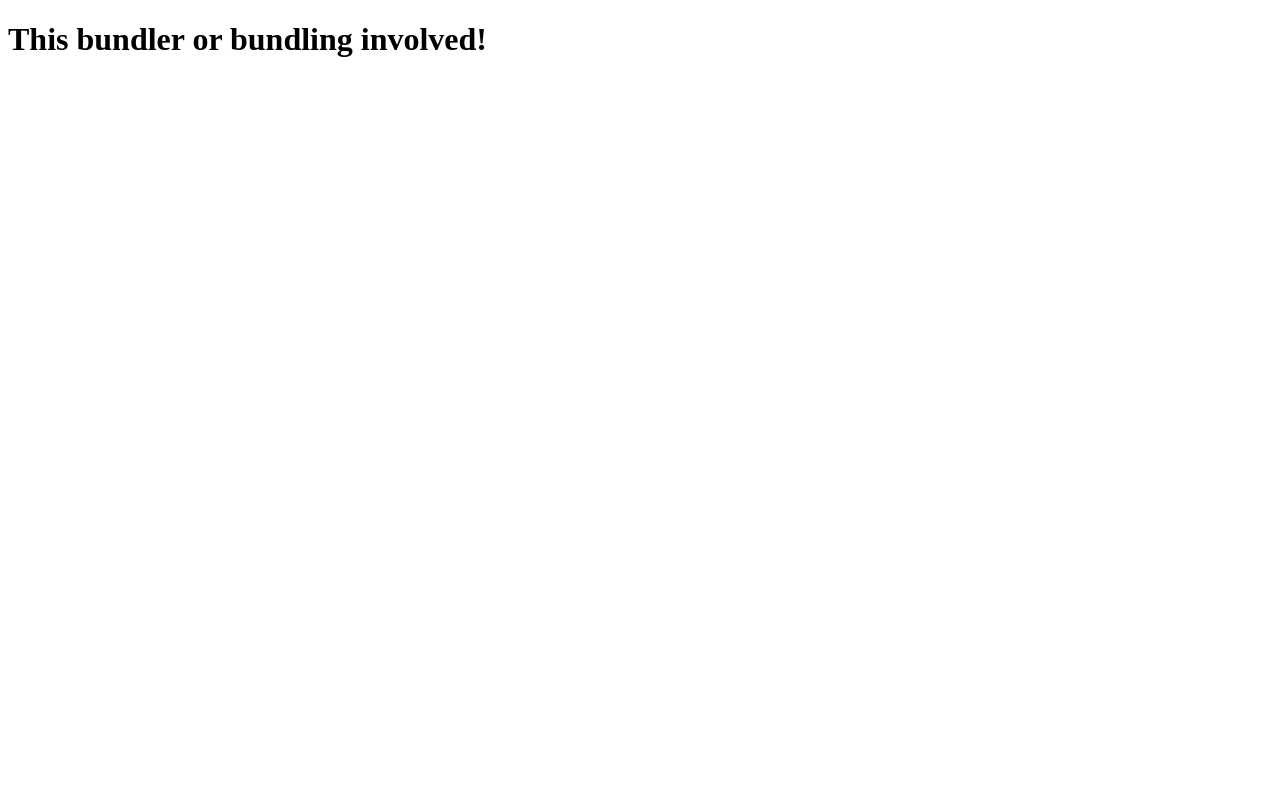
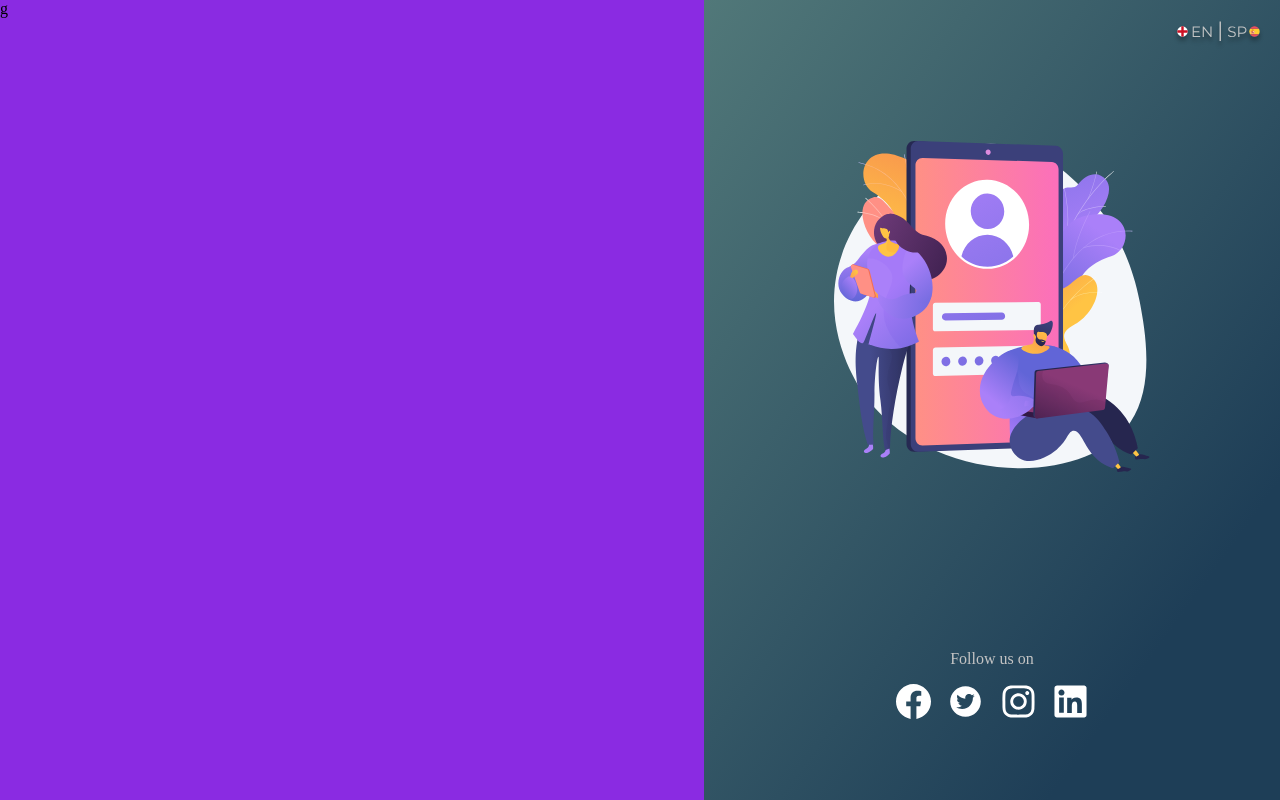
Before and after one commit to codesandboxInnogenio/FrontEnd-Day-One-Assignment, a website: page index.html in a window 1280 px wide. Drawn offline with Linux system fonts and the light colour scheme.

Commit message:
left container images, media icons and background are set out.

```diff
--- a/index.html
+++ b/index.html
@@ -5,8 +5,45 @@
     <meta name="viewport" content="width=device-width, initial-scale=1.0" />
     <meta http-equiv="X-UA-Compatible" content="ie=edge" />
     <title>Static Template</title>
+    <link rel="stylesheet" href="style.css" />
+
+    <link rel="preconnect" href="https://fonts.googleapis.com" />
+    <link rel="preconnect" href="https://fonts.gstatic.com" crossorigin />
+    <link
+      href="https://fonts.googleapis.com/css2?family=Montserrat:wght@500&display=swap"
+      rel="stylesheet"
+    />
   </head>
   <body>
-    <h1>This bundler or bundling involved!</h1>
+    <div class="CompleteLayout">
+      <div class="leftContainer">g</div>
+      <div class="rightContainer">
+        <div class="image">
+          <img src="resources/avatar.svg" alt="avatar" width="100%" />
+        </div>
+
+        <div class="media">
+          <div class="followUs">Follow us on</div>
+
+          <div class="icons">
+            <div class="facebook">
+              <img src="/resources/fb.svg" alt="facebook" />
+            </div>
+            <div class="twitter">
+              <img src="/resources/tw.svg" alt="twitter" />
+            </div>
+            <div class="instagram">
+              <img src="/resources/instagram.svg" alt="instagram" />
+            </div>
+            <div class="linkedin">
+              <img src="/resources/linkedin.svg" alt="linkedin" />
+            </div>
+          </div>
+        </div>
+        <div class="flag">
+          <img src="/resources/flagsIcon.svg" alt="flags" />
+        </div>
+      </div>
+    </div>
   </body>
 </html>
--- /dev/null
+++ b/style.css
@@ -0,0 +1,48 @@
+body {
+  margin: 0%;
+  height: 100vh;
+}
+.CompleteLayout {
+  height: 100vh;
+  display: flex;
+}
+
+.leftContainer {
+  width: 55vw;
+  background-color: blueviolet;
+}
+
+.rightContainer {
+  width: 45vw;
+  height: 100vh;
+  background: linear-gradient(126deg, #517879 0%, #1e3e57 80%);
+
+  display: flex;
+  flex-direction: column;
+  justify-content: space-evenly;
+  align-items: center;
+  position: relative;
+}
+
+.image {
+  width: 55%;
+  margin-top: 4rem;
+}
+
+.followUs {
+  color: #c4c4c4;
+  padding: 6rem 0rem 1rem;
+  text-align: center;
+}
+
+.flag {
+  position: absolute;
+  top: 1rem;
+  right: 1rem;
+}
+
+.icons {
+  width: 15vw;
+  display: flex;
+  justify-content: space-between;
+}
```
Also changed, not shown: resources/StrokeRight.svg (added), resources/avatar.svg (added), resources/fb.svg (added), resources/flagsIcon.svg (added), resources/instagram.svg (added), resources/linkedin.svg (added), resources/tw.svg (added).
